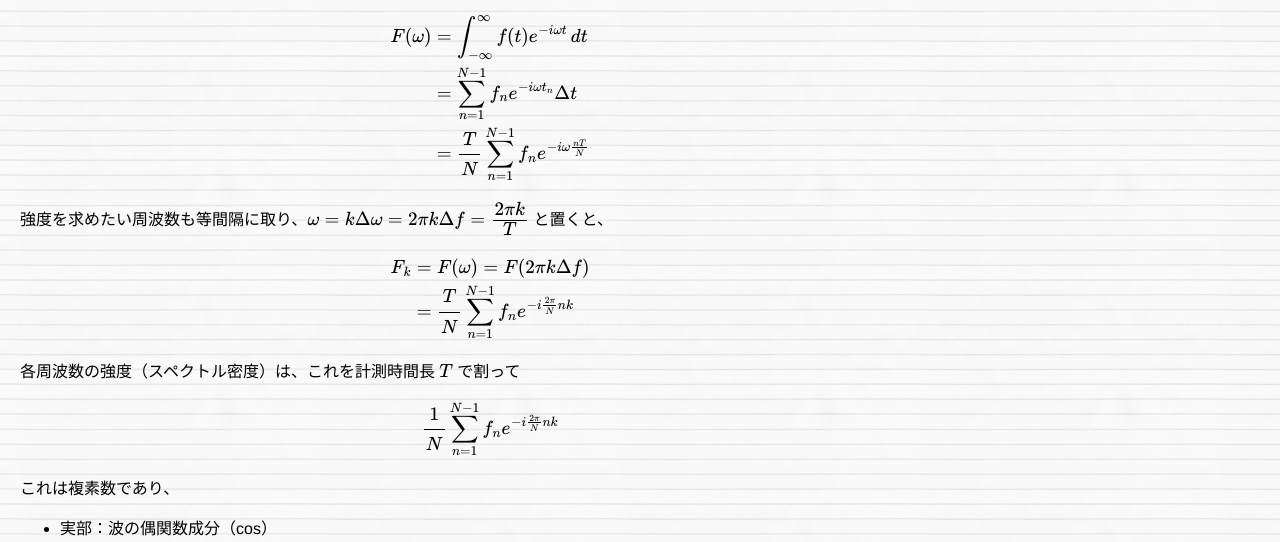
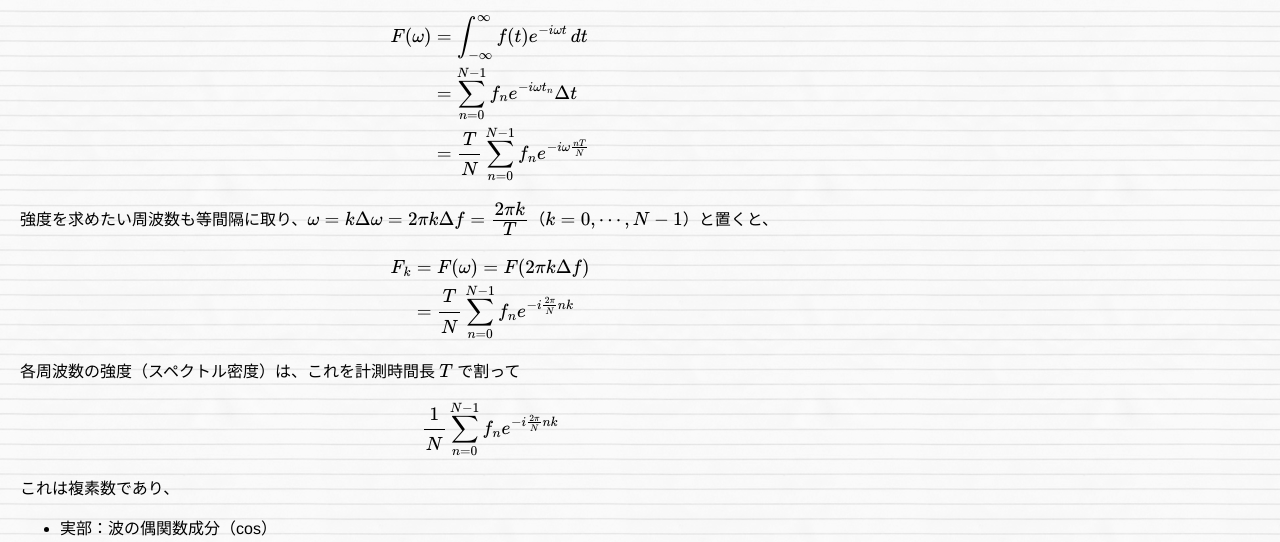
Before and after one commit to hkawabata/technical-note, a Jekyll site: the page built from docs/note/Algorithm/fft.md, in a window 1280 px wide and 900 px high, scrolled down 2187 px. Shown: the part 245-787 px from the top of the window. Built offline with Jekyll 4.4.1, drawn with Linux system fonts in a browser that asks for light colours; nearby versions of some CDN libraries; our own code applies the rules of GitHub Pages for plain Markdown files; formulas are drawn with MathJax 3.

Commit message:
Update fft.md

```diff
--- a/docs/note/Algorithm/fft.md
+++ b/docs/note/Algorithm/fft.md
@@ -60,24 +60,24 @@ $$f(t)$$ のフーリエ変換は
 $$
 \begin{eqnarray}
 F(\omega) &=& \displaystyle \int_{-\infty}^{\infty} f(t) e^{-i\omega t} \,dt \\
- &=& \displaystyle \sum_{n=1}^{N-1} f_n e^{-i \omega t_n} \Delta t \\
- &=& \displaystyle \cfrac{T}{N} \sum_{n=1}^{N-1} f_n e^{-i \omega \frac{nT}{N}}
+ &=& \displaystyle \sum_{n=0}^{N-1} f_n e^{-i \omega t_n} \Delta t \\
+ &=& \displaystyle \cfrac{T}{N} \sum_{n=0}^{N-1} f_n e^{-i \omega \frac{nT}{N}}
 \end{eqnarray}
 $$
 
-強度を求めたい周波数も等間隔に取り、$$\omega = k \Delta \omega = 2 \pi k \Delta f = \cfrac{2 \pi k}{T}$$ と置くと、
+強度を求めたい周波数も等間隔に取り、$$\omega = k \Delta \omega = 2 \pi k \Delta f = \cfrac{2 \pi k}{T}$$（$$k = 0, \cdots, N-1$$）と置くと、
 
 $$
 \begin{eqnarray}
 F_k &=& F(\omega) = F(2 \pi k \Delta f) \\
- &=& \displaystyle \cfrac{T}{N} \sum_{n=1}^{N-1} f_n e^{-i \frac{2 \pi}{N} nk}
+ &=& \displaystyle \cfrac{T}{N} \sum_{n=0}^{N-1} f_n e^{-i \frac{2 \pi}{N} nk}
 \end{eqnarray}
 $$
 
 各周波数の強度（スペクトル密度）は、これを計測時間長 $$T$$ で割って
 
 $$
-\displaystyle \cfrac{1}{N} \sum_{n=1}^{N-1} f_n e^{-i \frac{2 \pi}{N} nk}
+\displaystyle \cfrac{1}{N} \sum_{n=0}^{N-1} f_n e^{-i \frac{2 \pi}{N} nk}
 $$
 
 これは複素数であり、
```
